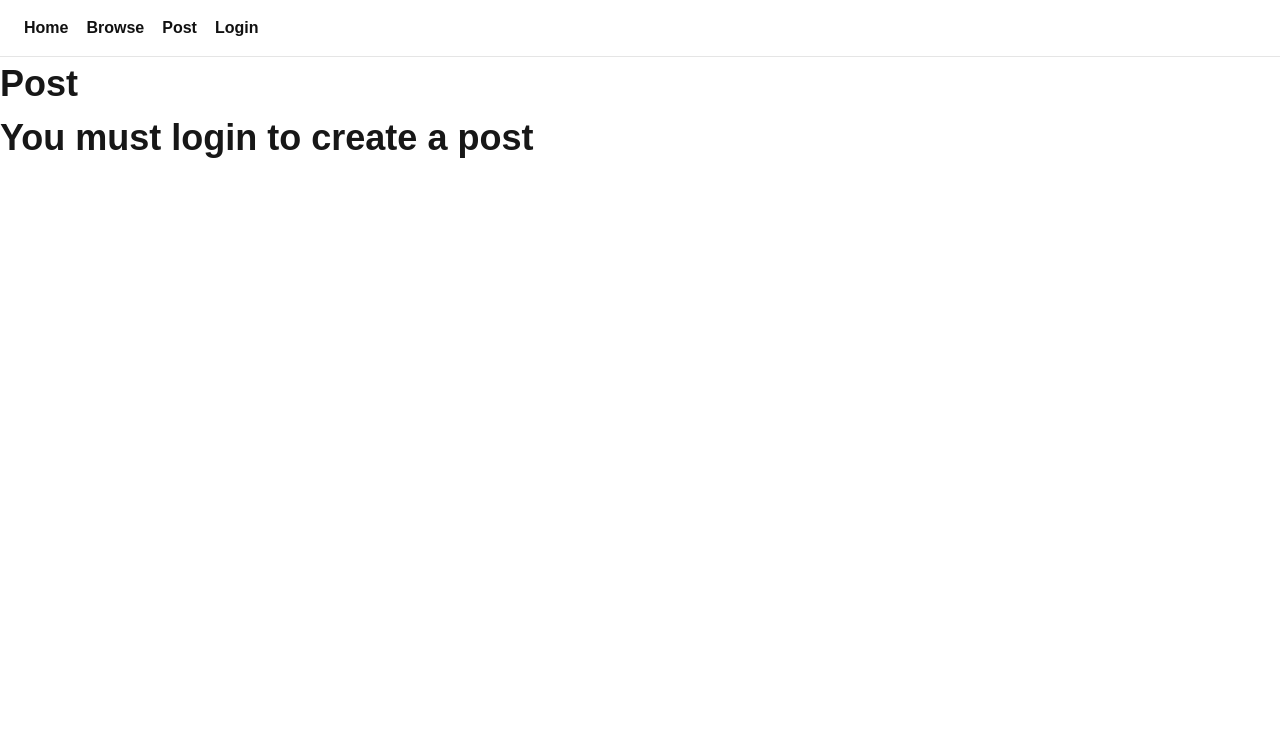
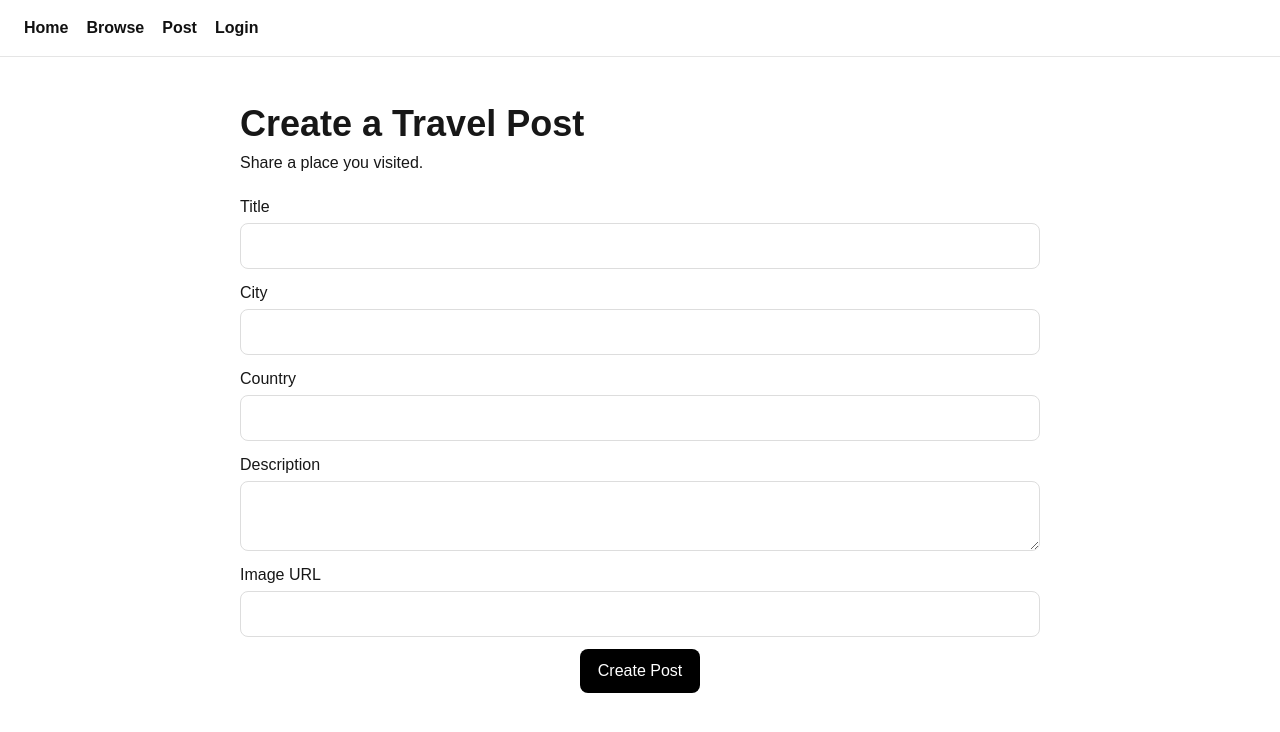
Before and after one commit to kyleyuen3/travel-app, a Next.js app in the folder frontend/: page /post in a window 1280 px wide. Shown: the top 732 px of the page. Built offline with nearby package versions, Linux system fonts and the light colour scheme.

Commit message:
added post page and updated it a bit, can create post but wont be saved

```diff
--- a/frontend/app/post/page.tsx
+++ b/frontend/app/post/page.tsx
@@ -5,10 +5,39 @@ export default function PostPage(){
 
     if (!isLoggedIn){
         return (
-            <main>
-                <h1 className={styles.title}>Post
-                    <p>You must login to create a post</p>
-                </h1>
+            <main className={styles.container}>
+                <h1 className={styles.title}>Create a Travel Post</h1>
+                <p>Share a place you visited.</p>
+
+                <form className={styles.form}>
+
+                    <div className={styles.field}>
+                        <label htmlFor="title">Title</label>
+                        <input id="title" type="text" className={styles.input} />
+                    </div>
+
+                    <div className={styles.field}>
+                        <label htmlFor="city">City</label>
+                        <input id="city" type="text" className={styles.input} />
+                    </div>
+
+                    <div className={styles.field}>
+                        <label htmlFor="country">Country</label>
+                        <input id="country" type="text" className={styles.input} />
+                    </div>
+
+                    <div className={styles.field}>
+                        <label htmlFor="description">Description</label>
+                        <textarea id="description" className={styles.textarea}/>
+                    </div>
+
+                    <div className={styles.field}>
+                        <label htmlFor="imageUrl">Image URL</label>
+                        <input id="imageUrl" type="text" className={styles.input} />
+                    </div>
+
+                    <button type="submit" className={styles.button}> Create Post </button>
+                </form>
             </main>
         );
     }
--- a/frontend/app/post/post.module.css
+++ b/frontend/app/post/post.module.css
@@ -1,13 +1,16 @@
+/* container styling */
 .container {
   max-width: 800px;
   margin: 40px auto;
 }
 
+/* title styling */
 .title {
   font-size: 36px;
   font-weight: bold;
 }
 
+/* form styling */
 .form {
   display: flex;
   flex-direction: column;
@@ -15,6 +18,14 @@
   margin-top: 20px;
 }
 
+/* for fields */
+.field {
+  display: flex;
+  flex-direction: column;
+  gap: 4px;
+}
+
+/* input and textarea styling */
 .input,
 .textarea {
   padding: 10px;
@@ -22,11 +33,14 @@
   border-radius: 8px;
 }
 
+/* button styling */
 .button {
-  padding: 10px;
+  padding: 10px 18px;
   border: none;
   background: black;
   color: white;
   border-radius: 8px;
   cursor: pointer;
+  width: fit-content;
+  align-self: center;
 }
```
